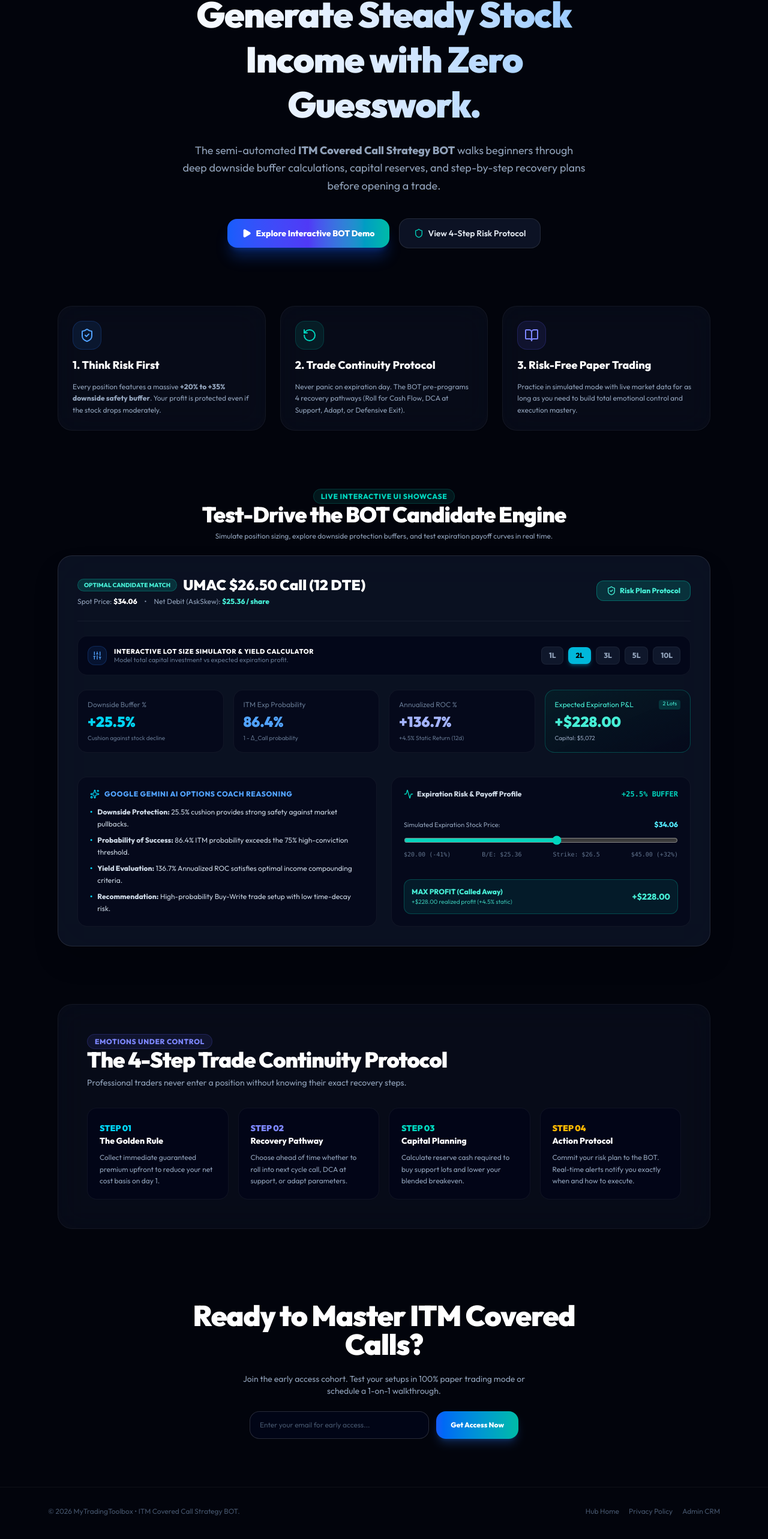
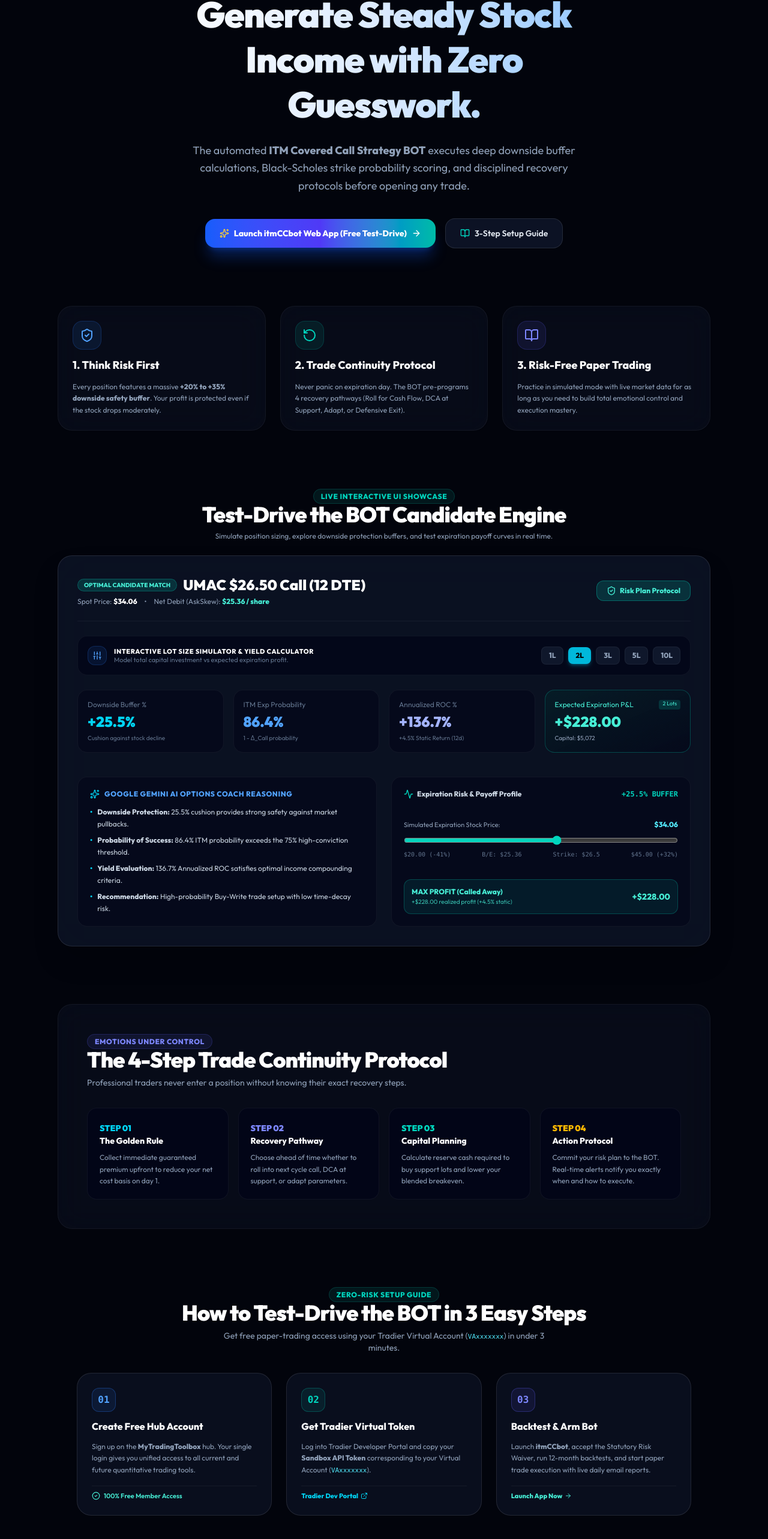
Before and after one commit to thompsok35/trading-toolbox-hub, a React (Vite) app: page /bot in a window 1280 px wide. Shown: the part 212-2778 px from the top of the page at 60% size. Built offline with nearby package versions, Linux system fonts and the light colour scheme.

Commit message:
Update ITM bot landing page with 3-step Tradier Virtual test-drive guide, GA4 tag, and direct app CTAs

```diff
--- a/index.html
+++ b/index.html
@@ -5,6 +5,16 @@
     <link rel="icon" type="image/png" href="/logo.png" />
     <meta name="viewport" content="width=device-width, initial-scale=1.0" />
     <title>My Trading Toolbox</title>
+
+    <!-- Google tag (gtag.js) -->
+    <script async src="https://www.googletagmanager.com/gtag/js?id=G-KVF45SZFJP"></script>
+    <script>
+      window.dataLayer = window.dataLayer || [];
+      function gtag(){dataLayer.push(arguments);}
+      gtag('js', new Date());
+
+      gtag('config', 'G-KVF45SZFJP');
+    </script>
   </head>
   <body>
     <div id="root"></div>
--- a/src/components/ItmBotLanding.tsx
+++ b/src/components/ItmBotLanding.tsx
@@ -1,17 +1,20 @@
 import React, { useState } from 'react';
 import { motion, AnimatePresence } from 'framer-motion';
 import {
-  Shield,
   ShieldCheck,
   Cpu,
   CheckCircle2,
   Sparkles,
   Activity,
-  Play,
   Sliders,
   RotateCcw,
   BookOpen,
   ArrowLeft,
+  ArrowRight,
+  ExternalLink,
+  BarChart3,
+  Mail,
+  Scale,
   X
 } from 'lucide-react';
 import { Link } from 'react-router-dom';
@@ -97,10 +100,12 @@
           </div>
 
           <a
-            href="#try-bot"
-            className="px-4 py-2 bg-gradient-to-r from-blue-600 to-indigo-600 hover:from-blue-500 hover:to-indigo-500 text-white rounded-xl text-xs font-bold transition-all shadow-md shadow-blue-600/20"
+            href="https://itmccbot.mytradingtoolbox.com"
+            target="_blank"
+            rel="noopener noreferrer"
+            className="px-4 py-2 bg-gradient-to-r from-blue-600 to-teal-500 hover:from-blue-500 hover:to-teal-400 text-white rounded-xl text-xs font-bold transition-all shadow-md shadow-blue-600/20 flex items-center gap-1.5"
           >
-            Get Access
+            Launch itmCCbot <ExternalLink className="w-3.5 h-3.5" />
           </a>
         </div>
       </nav>
@@ -115,7 +120,7 @@
             className="inline-flex items-center gap-2 px-3.5 py-1.5 rounded-full bg-blue-500/10 border border-blue-500/30 text-blue-300 text-xs font-bold tracking-wide"
           >
             <ShieldCheck className="w-4 h-4 text-teal-400" />
-            <span>Think Risk First, Then Reward &bull; 100% Paper Trading Included</span>
+            <span>Think Risk First, Then Reward &bull; 100% Free Paper Test-Drive Active</span>
           </motion.div>
 
           <motion.h1
@@ -133,7 +138,7 @@
             transition={{ delay: 0.2 }}
             className="text-slate-400 text-base md:text-lg leading-relaxed max-w-2xl mx-auto"
           >
-            The semi-automated <strong>ITM Covered Call Strategy BOT</strong> walks beginners through deep downside buffer calculations, capital reserves, and step-by-step recovery plans before opening a trade.
+            The automated <strong>ITM Covered Call Strategy BOT</strong> executes deep downside buffer calculations, Black-Scholes strike probability scoring, and disciplined recovery protocols before opening any trade.
           </motion.p>
 
           <motion.div
@@ -143,17 +148,19 @@
             className="flex flex-wrap items-center justify-center gap-4 pt-4"
           >
             <a
-              href="#interactive-demo"
+              href="https://itmccbot.mytradingtoolbox.com"
+              target="_blank"
+              rel="noopener noreferrer"
               className="px-6 py-3.5 bg-gradient-to-r from-blue-600 via-indigo-600 to-teal-500 hover:from-blue-500 hover:to-teal-400 text-white rounded-2xl text-sm font-bold transition-all shadow-xl shadow-blue-600/30 flex items-center gap-2 active:scale-95"
             >
-              <Play className="w-4 h-4 fill-current" /> Explore Interactive BOT Demo
+              <Sparkles className="w-4 h-4 text-amber-300" /> Launch itmCCbot Web App (Free Test-Drive) <ArrowRight className="w-4 h-4" />
             </a>
-            <button
-              onClick={() => setIsRiskModalOpen(true)}
+            <a
+              href="#test-drive-guide"
               className="px-6 py-3.5 bg-slate-900/80 hover:bg-slate-800 border border-white/10 text-slate-200 rounded-2xl text-sm font-semibold transition-all flex items-center gap-2 cursor-pointer"
             >
-              <Shield className="w-4 h-4 text-teal-400" /> View 4-Step Risk Protocol
-            </button>
+              <BookOpen className="w-4 h-4 text-teal-400" /> 3-Step Setup Guide
+            </a>
           </motion.div>
         </section>
 
@@ -424,40 +431,186 @@
           </div>
         </section>
 
-        {/* WAITLIST & SIGNUP CTA */}
-        <section id="try-bot" className="relative text-center space-y-6 max-w-2xl mx-auto pt-6">
+        {/* 3-STEP TEST-DRIVE ONBOARDING ROADMAP */}
+        <section id="test-drive-guide" className="space-y-8 max-w-5xl mx-auto scroll-mt-24">
+          <div className="text-center space-y-2">
+            <span className="text-xs font-bold uppercase tracking-wider text-teal-400 bg-teal-500/10 border border-teal-500/20 px-3 py-1 rounded-full">
+              Zero-Risk Setup Guide
+            </span>
+            <h2 className="text-2xl md:text-4xl font-black text-white tracking-tight">
+              How to Test-Drive the BOT in 3 Easy Steps
+            </h2>
+            <p className="text-slate-400 text-xs md:text-sm max-w-xl mx-auto">
+              Get free paper-trading access using your Tradier Virtual Account (<code className="text-cyan-300 font-mono text-[11px]">VAxxxxxxx</code>) in under 3 minutes.
+            </p>
+          </div>
+
+          <div className="grid grid-cols-1 md:grid-cols-3 gap-6">
+            {/* STEP 1 */}
+            <div className="bg-slate-900/60 border border-white/10 rounded-3xl p-6 space-y-4 relative flex flex-col justify-between hover:border-blue-500/40 transition-all">
+              <div className="space-y-3">
+                <div className="w-10 h-10 rounded-xl bg-blue-500/10 border border-blue-500/30 flex items-center justify-center text-blue-400 font-black font-mono">
+                  01
+                </div>
+                <h3 className="text-base font-bold text-white">Create Free Hub Account</h3>
+                <p className="text-slate-400 text-xs leading-relaxed">
+                  Sign up on the <strong>MyTradingToolbox</strong> hub. Your single login gives you unified access to all current and future quantitative trading tools.
+                </p>
+              </div>
+              <div className="pt-2 border-t border-white/5 text-[11px] text-teal-300 font-semibold flex items-center gap-1.5">
+                <CheckCircle2 className="w-3.5 h-3.5" /> 100% Free Member Access
+              </div>
+            </div>
+
+            {/* STEP 2 */}
+            <div className="bg-slate-900/60 border border-white/10 rounded-3xl p-6 space-y-4 relative flex flex-col justify-between hover:border-teal-500/40 transition-all">
+              <div className="space-y-3">
+                <div className="w-10 h-10 rounded-xl bg-teal-500/10 border border-teal-500/30 flex items-center justify-center text-teal-400 font-black font-mono">
+                  02
+                </div>
+                <h3 className="text-base font-bold text-white">Get Tradier Virtual Token</h3>
+                <p className="text-slate-400 text-xs leading-relaxed">
+                  Log into Tradier Developer Portal and copy your <strong>Sandbox API Token</strong> corresponding to your Virtual Account (<code className="text-cyan-300 font-mono text-[11px]">VAxxxxxxx</code>).
+                </p>
+              </div>
+              <div className="pt-2 border-t border-white/5">
+                <a
+                  href="https://developer.tradier.com"
+                  target="_blank"
+                  rel="noopener noreferrer"
+                  className="text-[11px] text-cyan-400 hover:text-cyan-300 font-bold flex items-center gap-1 transition"
+                >
+                  Tradier Dev Portal <ExternalLink className="w-3 h-3" />
+                </a>
+              </div>
+            </div>
+
+            {/* STEP 3 */}
+            <div className="bg-slate-900/60 border border-white/10 rounded-3xl p-6 space-y-4 relative flex flex-col justify-between hover:border-indigo-500/40 transition-all">
+              <div className="space-y-3">
+                <div className="w-10 h-10 rounded-xl bg-indigo-500/10 border border-indigo-500/30 flex items-center justify-center text-indigo-400 font-black font-mono">
+                  03
+                </div>
+                <h3 className="text-base font-bold text-white">Backtest &amp; Arm Bot</h3>
+                <p className="text-slate-400 text-xs leading-relaxed">
+                  Launch <strong>itmCCbot</strong>, accept the Statutory Risk Waiver, run 12-month backtests, and start paper trade execution with live daily email reports.
+                </p>
+              </div>
+              <div className="pt-2 border-t border-white/5">
+                <a
+                  href="https://itmccbot.mytradingtoolbox.com"
+                  target="_blank"
+                  rel="noopener noreferrer"
+                  className="text-[11px] text-teal-300 hover:text-teal-200 font-bold flex items-center gap-1 transition"
+                >
+                  Launch App Now <ArrowRight className="w-3 h-3" />
+                </a>
+              </div>
+            </div>
+          </div>
+        </section>
+
+        {/* QUANTITATIVE ENGINE ADVANTAGES */}
+        <section className="space-y-8 max-w-5xl mx-auto">
+          <div className="text-center space-y-2">
+            <span className="text-xs font-bold uppercase tracking-wider text-indigo-400 bg-indigo-500/10 border border-indigo-500/20 px-3 py-1 rounded-full">
+              Quantitative Architecture
+            </span>
+            <h2 className="text-2xl md:text-4xl font-black text-white tracking-tight">
+              Institutional Precision for Retail Options Sellers
+            </h2>
+          </div>
+
+          <div className="grid grid-cols-1 sm:grid-cols-2 gap-4">
+            <div className="bg-slate-900/40 border border-white/5 p-6 rounded-3xl space-y-2.5">
+              <div className="w-9 h-9 rounded-xl bg-teal-500/10 border border-teal-500/30 flex items-center justify-center text-teal-400">
+                <BarChart3 className="w-4 h-4" />
+              </div>
+              <h4 className="font-bold text-white text-sm">Real EOD Chains &amp; Black-Scholes Models</h4>
+              <p className="text-slate-400 text-xs leading-relaxed">
+                Backtesting collects authentic historical End-Of-Day options chains with real historical strikes, bid/ask spreads, and Black-Scholes assignment probabilities.
+              </p>
+            </div>
+
+            <div className="bg-slate-900/40 border border-white/5 p-6 rounded-3xl space-y-2.5">
+              <div className="w-9 h-9 rounded-xl bg-blue-500/10 border border-blue-500/30 flex items-center justify-center text-blue-400">
+                <Scale className="w-4 h-4" />
+              </div>
+              <h4 className="font-bold text-white text-sm">Worst-Case Backtest vs. Live Mid-Prices</h4>
+              <p className="text-slate-400 text-xs leading-relaxed">
+                Simulations model worst-case executions (Stock Ask / Short Call Bid), while live automated orders peg and step at optimized <strong>MID prices</strong> for maximum execution quality.
+              </p>
+            </div>
+
+            <div className="bg-slate-900/40 border border-white/5 p-6 rounded-3xl space-y-2.5">
+              <div className="w-9 h-9 rounded-xl bg-purple-500/10 border border-purple-500/30 flex items-center justify-center text-purple-400">
+                <Sparkles className="w-4 h-4" />
+              </div>
+              <h4 className="font-bold text-white text-sm">A/B Cadence &amp; Short-Roll Comparison</h4>
+              <p className="text-slate-400 text-xs leading-relaxed">
+                Compare Monday vs Friday entry cadences and test early short-call take-profit rolling performance with a single click in the backtest suite.
+              </p>
+            </div>
+
+            <div className="bg-slate-900/40 border border-white/5 p-6 rounded-3xl space-y-2.5">
+              <div className="w-9 h-9 rounded-xl bg-amber-500/10 border border-amber-500/30 flex items-center justify-center text-amber-400">
+                <Mail className="w-4 h-4" />
+              </div>
+              <h4 className="font-bold text-white text-sm">Daily Executive Briefing Emails</h4>
+              <p className="text-slate-400 text-xs leading-relaxed">
+                Receive morning trade previews, breakeven tracking, downside buffer breach alerts, and market-close execution recaps directly in your inbox.
+              </p>
+            </div>
+          </div>
+        </section>
+
+        {/* LAUNCH & CALL TO ACTION SECTION */}
+        <section id="try-bot" className="relative text-center space-y-6 max-w-3xl mx-auto pt-8">
           <div className="absolute inset-0 bg-blue-600/10 blur-3xl -z-10 rounded-full" />
 
           <h2 className="text-3xl md:text-5xl font-black text-white tracking-tight">
-            Ready to Master ITM Covered Calls?
+            Start Your Free Paper Test-Drive Today
           </h2>
           <p className="text-slate-400 text-sm max-w-lg mx-auto">
-            Join the early access cohort. Test your setups in 100% paper trading mode or schedule a 1-on-1 walkthrough.
+            Test-drive the ITM Covered Call strategy 100% risk-free using your Tradier Virtual Account. Zero credit card required.
           </p>
 
-          <form onSubmit={handleWaitlistSubmit} className="flex flex-col sm:flex-row gap-3 max-w-md mx-auto">
+          <div className="flex flex-wrap items-center justify-center gap-4 pt-2">
+            <a
+              href="https://itmccbot.mytradingtoolbox.com"
+              target="_blank"
+              rel="noopener noreferrer"
+              className="px-8 py-4 bg-gradient-to-r from-blue-600 via-indigo-600 to-teal-500 hover:from-blue-500 hover:to-teal-400 text-white rounded-2xl text-sm font-black transition-all shadow-xl shadow-blue-600/30 flex items-center gap-2 active:scale-95"
+            >
+              <Sparkles className="w-4 h-4 text-amber-300" /> Launch itmCCbot Web App <ArrowRight className="w-4 h-4" />
+            </a>
+          </div>
+
+          <div className="pt-6 border-t border-white/5 max-w-md mx-auto space-y-3">
+            <span className="text-xs text-slate-500 block">Want early access updates &amp; strategy teardowns via email?</span>
+            <form onSubmit={handleWaitlistSubmit} className="flex flex-col sm:flex-row gap-2">
               <input
                 type="email"
                 required
                 value={email}
                 onChange={(e) => setEmail(e.target.value)}
-              placeholder="Enter your email for early access..."
-              className="flex-1 bg-slate-950/90 border border-white/15 rounded-2xl px-4 py-3.5 text-xs text-white placeholder:text-slate-600 focus:outline-none focus:ring-2 focus:ring-blue-500"
+                placeholder="Enter your email..."
+                className="flex-1 bg-slate-950/90 border border-white/15 rounded-xl px-4 py-2.5 text-xs text-white placeholder:text-slate-600 focus:outline-none focus:ring-2 focus:ring-blue-500"
               />
               <button
                 type="submit"
                 disabled={loading || submitted}
-              className="px-6 py-3.5 bg-gradient-to-r from-blue-600 to-teal-500 hover:from-blue-500 hover:to-teal-400 text-white rounded-2xl text-xs font-bold transition-all shadow-lg shadow-blue-500/25 shrink-0 cursor-pointer disabled:opacity-50"
+                className="px-5 py-2.5 bg-slate-800 hover:bg-slate-700 text-slate-200 rounded-xl text-xs font-bold transition-all shrink-0 cursor-pointer disabled:opacity-50"
               >
-              {loading ? 'Submitting...' : submitted ? 'You\'re on the list! 🎉' : 'Get Access Now'}
+                {loading ? '...' : submitted ? 'Subscribed! 🎉' : 'Subscribe'}
               </button>
             </form>
-
             {submitted && (
               <p className="text-xs text-teal-300 font-semibold">
-              ✓ Thanks! You will receive early access invitations and strategy teardowns directly in your inbox.
+                ✓ Thanks! You will receive strategy updates and release notices directly in your inbox.
               </p>
             )}
+          </div>
         </section>
 
       </div>
```
Also changed, not shown: 5 other files (tests, documents, lock files or other folders). Lines whose indentation alone changed are shown as unchanged.
